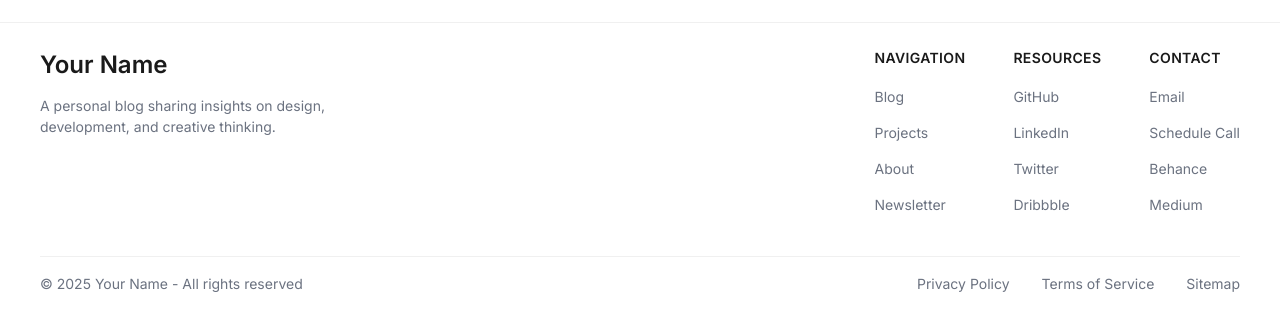
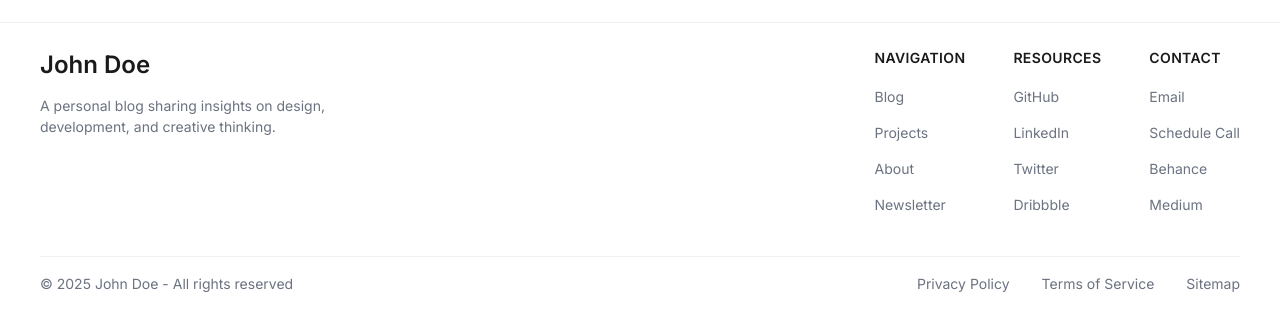
Before and after one commit to IvanSarapura/TheBlog, a React (Vite) app: page / in a window 1280 px wide. Shown: the part 2348-2663 px from the top of the page. Built offline with nearby package versions, Linux system fonts and the light colour scheme.

Commit message:
Remplace Your Name for John Doe

```diff
--- a/src/About.jsx
+++ b/src/About.jsx
@@ -105,7 +105,7 @@ function About({ darkMode, setDarkMode, setCurrentPage }) {
         }`}
       >
         <nav className="navbar">
-          <div className="logo">Your Name</div>
+          <div className="logo">John Doe</div>
 
           {/* Desktop Navigation */}
           <div className="nav-right desktop-nav">
@@ -521,7 +521,7 @@ function About({ darkMode, setDarkMode, setCurrentPage }) {
           <div className="footer-content">
             <div className="footer-main">
               <div className="footer-brand">
-                <h3 className="footer-logo">Your Name</h3>
+                <h3 className="footer-logo">John Doe</h3>
                 <p className="footer-description">
                   A personal blog sharing insights on design, development, and
                   creative thinking.
@@ -665,7 +665,7 @@ function About({ darkMode, setDarkMode, setCurrentPage }) {
 
             <div className="footer-bottom">
               <p className="footer-copyright">
-                © 2025 Your Name - All rights reserved
+                © 2025 John Doe - All rights reserved
               </p>
               <div className="footer-bottom-links">
                 <a href="/privacy" className="footer-bottom-link">
--- a/src/App.jsx
+++ b/src/App.jsx
@@ -95,7 +95,7 @@ function App() {
         }`}
       >
         <nav className="navbar">
-          <div className="logo">Your Name</div>
+          <div className="logo">John Doe</div>
 
           {/* Desktop Navigation */}
           <div className="nav-right desktop-nav">
@@ -700,7 +700,7 @@ function App() {
           <div className="footer-content">
             <div className="footer-main">
               <div className="footer-brand">
-                <h3 className="footer-logo">Your Name</h3>
+                <h3 className="footer-logo">John Doe</h3>
                 <p className="footer-description">
                   A personal blog sharing insights on design, development, and
                   creative thinking.
@@ -844,7 +844,7 @@ function App() {
 
             <div className="footer-bottom">
               <p className="footer-copyright">
-                © 2025 Your Name - All rights reserved
+                © 2025 John Doe - All rights reserved
               </p>
               <div className="footer-bottom-links">
                 <a href="/privacy" className="footer-bottom-link">
--- a/src/Newsletter.jsx
+++ b/src/Newsletter.jsx
@@ -50,7 +50,7 @@ function Newsletter({ darkMode, setDarkMode, setCurrentPage }) {
         }`}
       >
         <nav className="navbar">
-          <div className="logo">Your Name</div>
+          <div className="logo">John Doe</div>
 
           {/* Desktop Navigation */}
           <div className="nav-right desktop-nav">
@@ -407,7 +407,7 @@ function Newsletter({ darkMode, setDarkMode, setCurrentPage }) {
           <div className="footer-content">
             <div className="footer-main">
               <div className="footer-brand">
-                <h3 className="footer-logo">Your Name</h3>
+                <h3 className="footer-logo">John Doe</h3>
                 <p className="footer-description">
                   A personal blog sharing insights on design, development, and
                   creative thinking.
@@ -551,7 +551,7 @@ function Newsletter({ darkMode, setDarkMode, setCurrentPage }) {
 
             <div className="footer-bottom">
               <p className="footer-copyright">
-                © 2025 Your Name - All rights reserved
+                © 2025 John Doe - All rights reserved
               </p>
               <div className="footer-bottom-links">
                 <a href="/privacy" className="footer-bottom-link">
--- a/src/Projects.jsx
+++ b/src/Projects.jsx
@@ -50,7 +50,7 @@ function Projects({ darkMode, setDarkMode, setCurrentPage }) {
         }`}
       >
         <nav className="navbar">
-          <div className="logo">Your Name</div>
+          <div className="logo">John Doe</div>
 
           {/* Desktop Navigation */}
           <div className="nav-right desktop-nav">
@@ -502,7 +502,7 @@ function Projects({ darkMode, setDarkMode, setCurrentPage }) {
           <div className="footer-content">
             <div className="footer-main">
               <div className="footer-brand">
-                <h3 className="footer-logo">Your Name</h3>
+                <h3 className="footer-logo">John Doe</h3>
                 <p className="footer-description">
                   A personal blog sharing insights on design, development, and
                   creative thinking.
@@ -646,7 +646,7 @@ function Projects({ darkMode, setDarkMode, setCurrentPage }) {
 
             <div className="footer-bottom">
               <p className="footer-copyright">
-                © 2025 Your Name - All rights reserved
+                © 2025 John Doe - All rights reserved
               </p>
               <div className="footer-bottom-links">
                 <a href="/privacy" className="footer-bottom-link">
```
